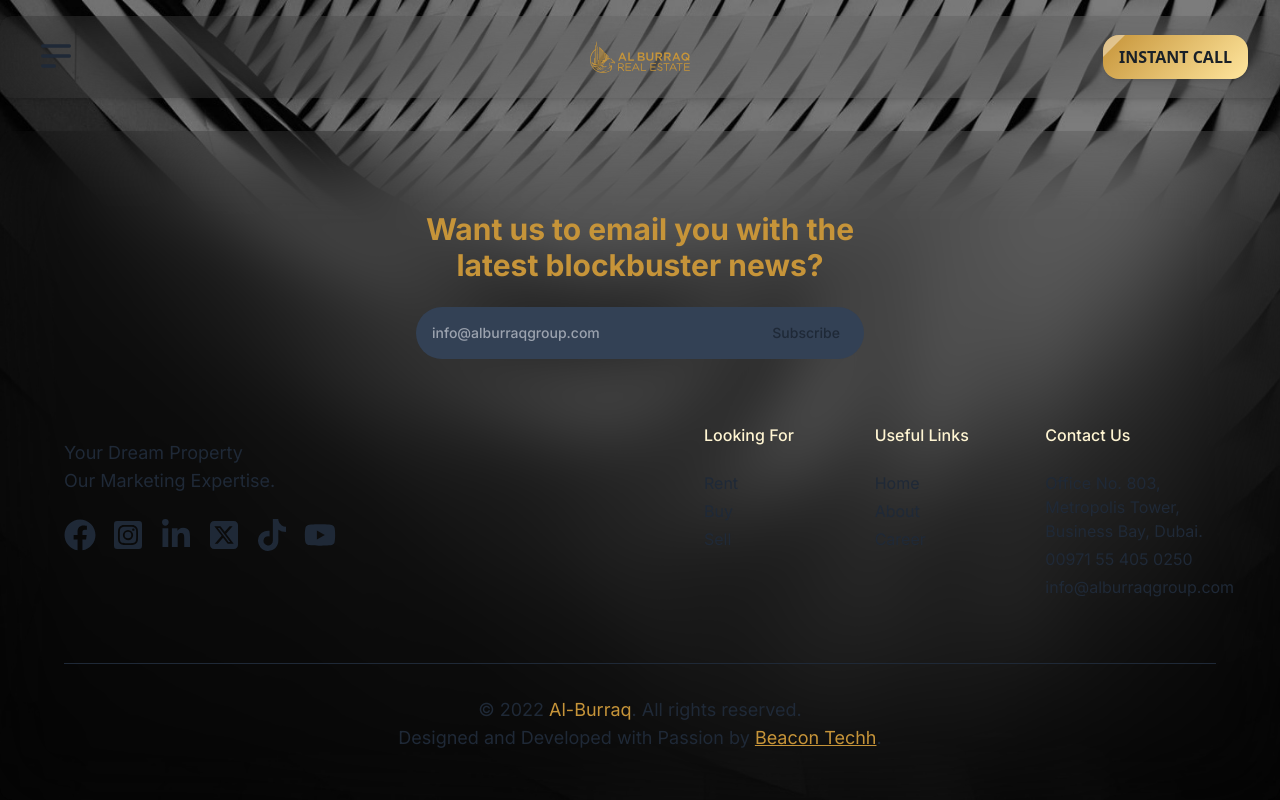
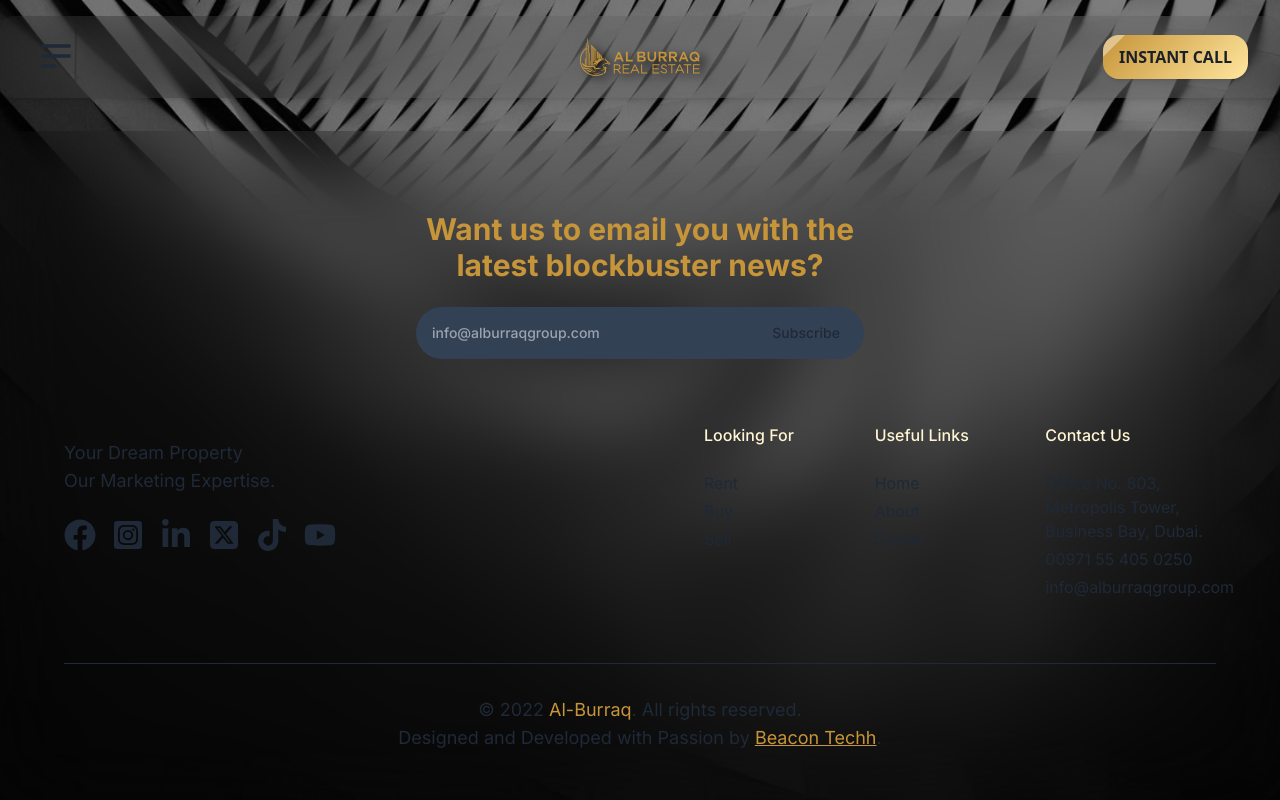
Before and after one commit to wahabsharif/al-burraq-v2, a Next.js app: page / in a window 1280 px wide. Built offline with nearby package versions, Linux system fonts and the light colour scheme.

Commit message:
Logo Drop Shadow

```diff
--- a/src/components/common/NavBar.tsx
+++ b/src/components/common/NavBar.tsx
@@ -53,7 +53,12 @@
       </div>
       <div className="navbar-center">
         <Link href={"#"}>
-          <Image src={Logo} alt="al-burraq-logo" width={100} />
+          <Image
+            className="logo-shadow"
+            src={Logo}
+            alt="al-burraq-logo"
+            width={120}
+          />
         </Link>
       </div>
       <div className="navbar-end">
--- a/src/styles/globals.css
+++ b/src/styles/globals.css
@@ -66,3 +66,7 @@
 .shiny-btn:hover::before {
   left: 100%;
 }
+
+.logo-shadow {
+  filter: drop-shadow(6px 4px 5px black);
+}
```
